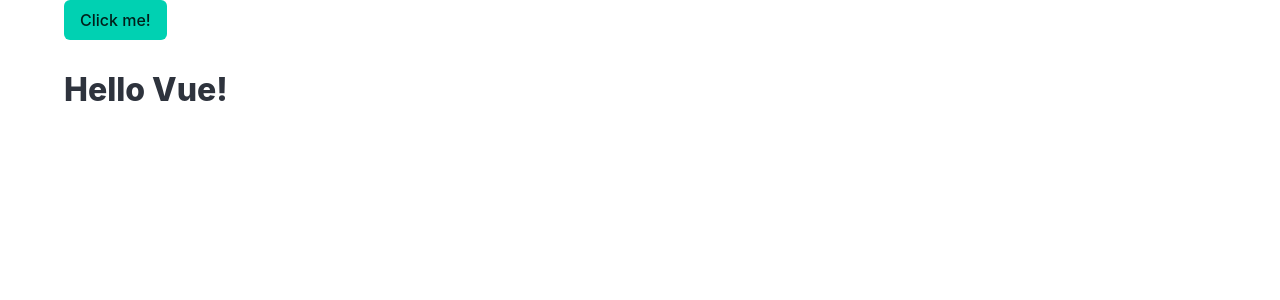
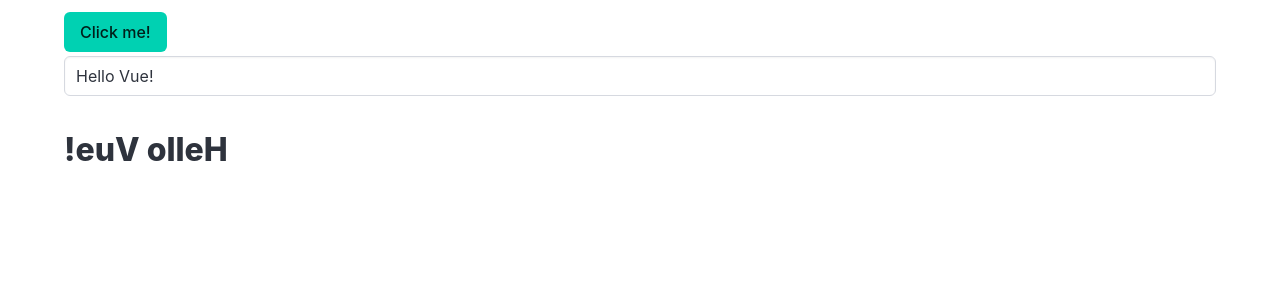
Before and after one commit to DLtru/learnnodev3, a Vue app: page / in a window 1280 px wide. Shown: the top 300 px of the page. Built offline with nearby package versions, Linux system fonts and the light colour scheme.

Commit message:
Backwords letter

```diff
--- a/src/App.vue
+++ b/src/App.vue
@@ -2,12 +2,15 @@
 import { ref } from 'vue';
 
 let message = ref('Hello Vue!');
+
 </script>
 <template>
-    <div class="container">
+    <div class="container mt-3">
         <div class="content">
-            <button class="button is-primary">Click me!</button>
-            <h1>{{ message }}</h1>
+            <button class="button is-primary" @click="message='Hello TA23B!'">Click me!</button>
+            <input class="input my-1" v-model="message">
+            <h1>{{ message.split('').reverse().join('') }}</h1>
+
         </div>
     </div>
 </template>
--- a/webpack.config.js
+++ b/webpack.config.js
@@ -53,10 +53,10 @@
             template: './src/index.html',
         }),
         new VueLoaderPlugin(),
-        new DefinePlugin({
+        new webpack.DefinePlugin({
             __VUE_OPTIONS_API__: 'true',
             __VUE_PROD_DEVTOOLS__: 'false',
-            __VUE_PROD_HYDRATION_MISMATCH_DETAILS__: 'false',
+            __VUE_PROD_HYDRATION_MISMATCH_DETAILS__: 'false'
         })
     ],
 };
```
